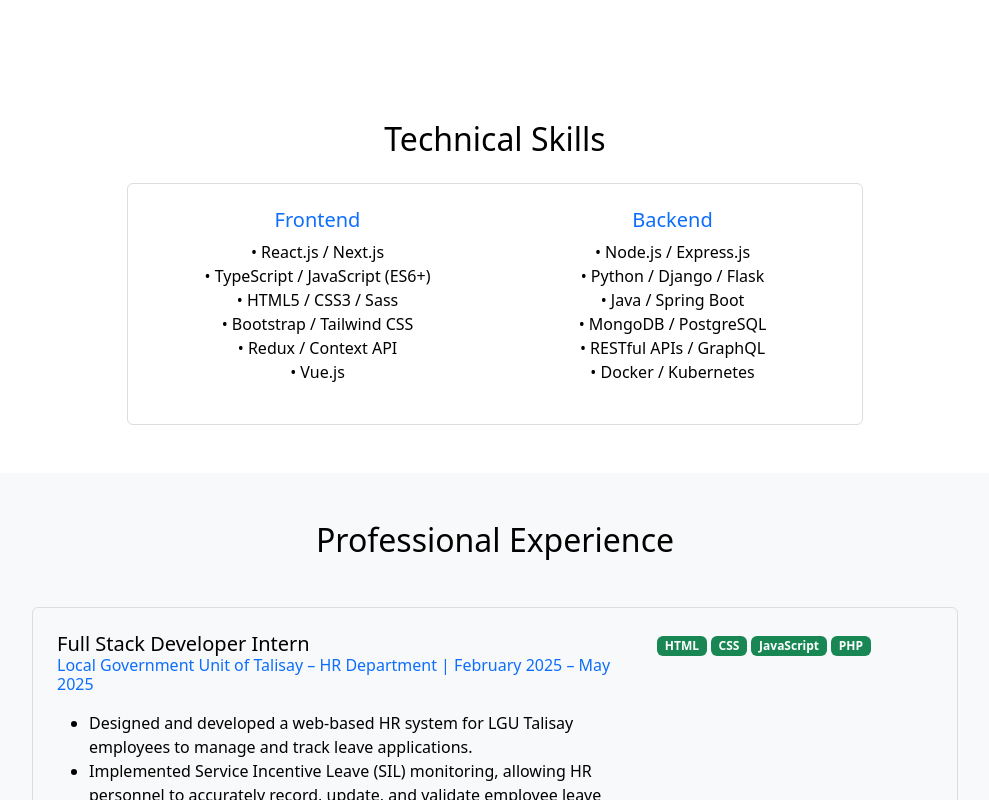
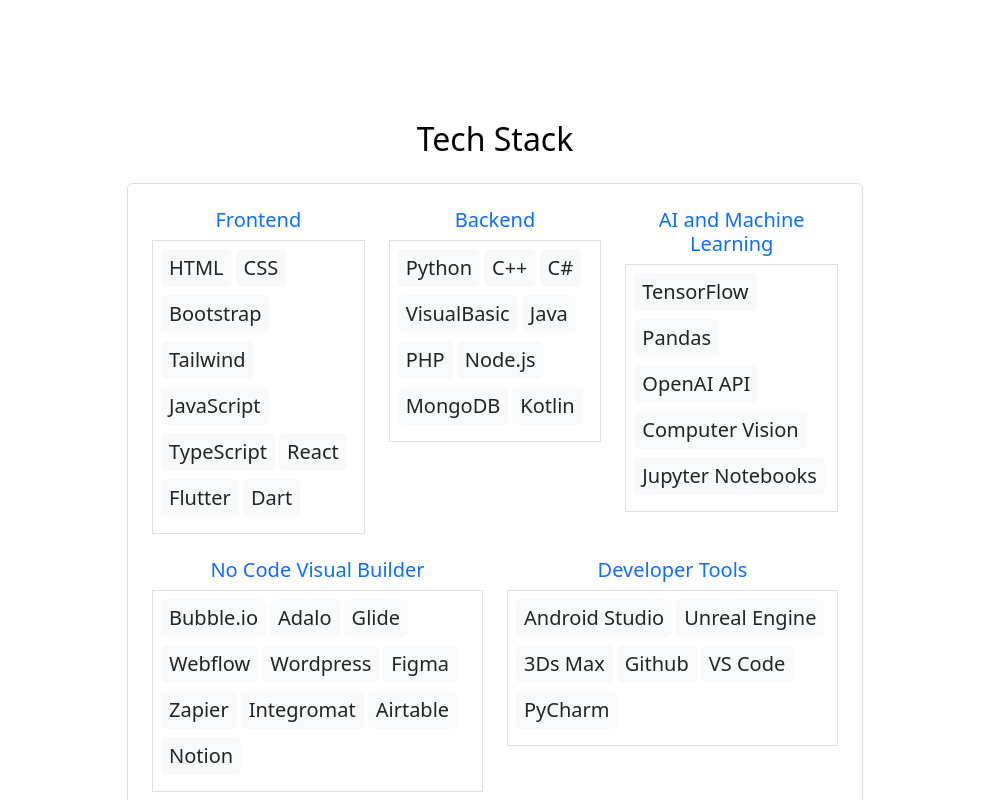
Before and after one commit to TeruhashiN/reactapp, a React (Vite) app: page / in a window 1280 px wide. Shown: the part 700-1500 px from the top of the page, without its empty margins (145-1134 px from the left). Built offline with nearby package versions, Linux system fonts and the light colour scheme.

Commit message:
techstack section fix

```diff
--- a/src/components/Footer.tsx
+++ b/src/components/Footer.tsx
@@ -100,7 +100,7 @@
         <hr className="my-4 border-secondary" />
         <div className="row align-items-center">
           <div className="col-md-6">
-            <p className="mb-0">&copy; 2024 Your Name. All rights reserved.</p>
+            <p className="mb-0">&copy; 2025 Brylle Justin Lara Heraldo. All rights reserved.</p>
           </div>
           <div className="col-md-6 text-md-end">
             <button
--- a/src/components/skills.tsx
+++ b/src/components/skills.tsx
@@ -6,30 +6,152 @@
       <div className="container">
         <div className="row">
           <div className="col-lg-8 mx-auto text-center">
-            <h2 className="mb-4">Technical Skills</h2>
+            <h2 className="mb-4">Tech Stack</h2>
             <div className="section-border">
               <div className="row">
+                <div className="col-md-4">
+                  <h5 className="text-primary">Frontend</h5>
+                  <div className="d-flex flex-wrap border p-2">
+                    <span className="d-inline-block bg-light text-dark px-2 py-1 rounded mb-2 me-1 fs-5">
+                      HTML
+                    </span>
+                    <span className="d-inline-block bg-light text-dark px-2 py-1 rounded mb-2 me-1 fs-5">
+                      CSS
+                    </span>
+                    <span className="d-inline-block bg-light text-dark px-2 py-1 rounded mb-2 me-1 fs-5">
+                      Bootstrap
+                    </span>
+                    <span className="d-inline-block bg-light text-dark px-2 py-1 rounded mb-2 me-1 fs-5">
+                      Tailwind
+                    </span>
+                    <span className="d-inline-block bg-light text-dark px-2 py-1 rounded mb-2 me-1 fs-5">
+                      JavaScript
+                    </span>
+                    <span className="d-inline-block bg-light text-dark px-2 py-1 rounded mb-2 me-1 fs-5">
+                      TypeScript
+                    </span>
+                    <span className="d-inline-block bg-light text-dark px-2 py-1 rounded mb-2 me-1 fs-5">
+                      React
+                    </span>
+                    <span className="d-inline-block bg-light text-dark px-2 py-1 rounded mb-2 me-1 fs-5">
+                      Flutter
+                    </span>
+                    <span className="d-inline-block bg-light text-dark px-2 py-1 rounded mb-2 me-1 fs-5">
+                      Dart
+                    </span>
+                  </div>
+                </div>
+                <div className="col-md-4">
+                  <h5 className="text-primary">Backend</h5>
+                  <div className="d-flex flex-wrap border p-2">
+                    <span className="d-inline-block bg-light text-dark px-2 py-1 rounded mb-2 me-1 fs-5">
+                      Python
+                    </span>
+                    <span className="d-inline-block bg-light text-dark px-2 py-1 rounded mb-2 me-1 fs-5">
+                      C++
+                    </span>
+                    <span className="d-inline-block bg-light text-dark px-2 py-1 rounded mb-2 me-1 fs-5">
+                      C#
+                    </span>
+                    <span className="d-inline-block bg-light text-dark px-2 py-1 rounded mb-2 me-1 fs-5">
+                      VisualBasic
+                    </span>
+                    <span className="d-inline-block bg-light text-dark px-2 py-1 rounded mb-2 me-1 fs-5">
+                      Java
+                    </span>
+                    <span className="d-inline-block bg-light text-dark px-2 py-1 rounded mb-2 me-1 fs-5">
+                      PHP
+                    </span>
+                    <span className="d-inline-block bg-light text-dark px-2 py-1 rounded mb-2 me-1 fs-5">
+                      Node.js
+                    </span>
+                    <span className="d-inline-block bg-light text-dark px-2 py-1 rounded mb-2 me-1 fs-5">
+                      MongoDB
+                    </span>
+                    <span className="d-inline-block bg-light text-dark px-2 py-1 rounded mb-2 me-1 fs-5">
+                      Kotlin
+                    </span>
+                  </div>
+                </div>
+                <div className="col-md-4">
+                  <h5 className="text-primary">AI and Machine Learning</h5>
+                  <div className="d-flex flex-wrap border p-2">
+                    <span className="d-inline-block bg-light text-dark px-2 py-1 rounded mb-2 me-1 fs-5">
+                      TensorFlow
+                    </span>
+                    <span className="d-inline-block bg-light text-dark px-2 py-1 rounded mb-2 me-1 fs-5">
+                      Pandas
+                    </span>
+                    <span className="d-inline-block bg-light text-dark px-2 py-1 rounded mb-2 me-1 fs-5">
+                      OpenAI API
+                    </span>
+                    <span className="d-inline-block bg-light text-dark px-2 py-1 rounded mb-2 me-1 fs-5">
+                      Computer Vision
+                    </span>
+                    <span className="d-inline-block bg-light text-dark px-2 py-1 rounded mb-2 me-1 fs-5">
+                      Jupyter Notebooks
+                    </span>
+                  </div>
+                </div>
+              </div>
+              <div className="row mt-4">
                 <div className="col-md-6">
-                  <h5 className="text-primary">Frontend</h5>
-                  <ul className="list-unstyled">
-                    <li>• React.js / Next.js</li>
-                    <li>• TypeScript / JavaScript (ES6+)</li>
-                    <li>• HTML5 / CSS3 / Sass</li>
-                    <li>• Bootstrap / Tailwind CSS</li>
-                    <li>• Redux / Context API</li>
-                    <li>• Vue.js</li>
-                  </ul>
+                  <h5 className="text-primary">No Code Visual Builder</h5>
+                  <div className="d-flex flex-wrap border p-2">
+                    <span className="d-inline-block bg-light text-dark px-2 py-1 rounded mb-2 me-1 fs-5">
+                      Bubble.io
+                    </span>
+                    <span className="d-inline-block bg-light text-dark px-2 py-1 rounded mb-2 me-1 fs-5">
+                      Adalo
+                    </span>
+                    <span className="d-inline-block bg-light text-dark px-2 py-1 rounded mb-2 me-1 fs-5">
+                      Glide
+                    </span>
+                    <span className="d-inline-block bg-light text-dark px-2 py-1 rounded mb-2 me-1 fs-5">
+                      Webflow
+                    </span>
+                    <span className="d-inline-block bg-light text-dark px-2 py-1 rounded mb-2 me-1 fs-5">
+                      Wordpress
+                    </span>
+                    <span className="d-inline-block bg-light text-dark px-2 py-1 rounded mb-2 me-1 fs-5">
+                      Figma
+                    </span>
+                    <span className="d-inline-block bg-light text-dark px-2 py-1 rounded mb-2 me-1 fs-5">
+                      Zapier
+                    </span>
+                    <span className="d-inline-block bg-light text-dark px-2 py-1 rounded mb-2 me-1 fs-5">
+                      Integromat
+                    </span>
+                    <span className="d-inline-block bg-light text-dark px-2 py-1 rounded mb-2 me-1 fs-5">
+                      Airtable
+                    </span>
+                    <span className="d-inline-block bg-light text-dark px-2 py-1 rounded mb-2 me-1 fs-5">
+                      Notion
+                    </span>
+                  </div>
                 </div>
                 <div className="col-md-6">
-                  <h5 className="text-primary">Backend</h5>
-                  <ul className="list-unstyled">
-                    <li>• Node.js / Express.js</li>
-                    <li>• Python / Django / Flask</li>
-                    <li>• Java / Spring Boot</li>
-                    <li>• MongoDB / PostgreSQL</li>
-                    <li>• RESTful APIs / GraphQL</li>
-                    <li>• Docker / Kubernetes</li>
-                  </ul>
+                  <h5 className="text-primary">Developer Tools</h5>
+                  <div className="d-flex flex-wrap border p-2">
+                    <span className="d-inline-block bg-light text-dark px-2 py-1 rounded mb-2 me-1 fs-5">
+                      Android Studio
+                    </span>
+                    <span className="d-inline-block bg-light text-dark px-2 py-1 rounded mb-2 me-1 fs-5">
+                      Unreal Engine
+                    </span>
+                    <span className="d-inline-block bg-light text-dark px-2 py-1 rounded mb-2 me-1 fs-5">
+                      3Ds Max
+                    </span>
+                    <span className="d-inline-block bg-light text-dark px-2 py-1 rounded mb-2 me-1 fs-5">
+                      Github
+                    </span>
+                    <span className="d-inline-block bg-light text-dark px-2 py-1 rounded mb-2 me-1 fs-5">
+                      VS Code
+                    </span>
+                    <span className="d-inline-block bg-light text-dark px-2 py-1 rounded mb-2 me-1 fs-5">
+                      PyCharm
+                    </span>
+                  </div>
                 </div>
               </div>
             </div>
```
